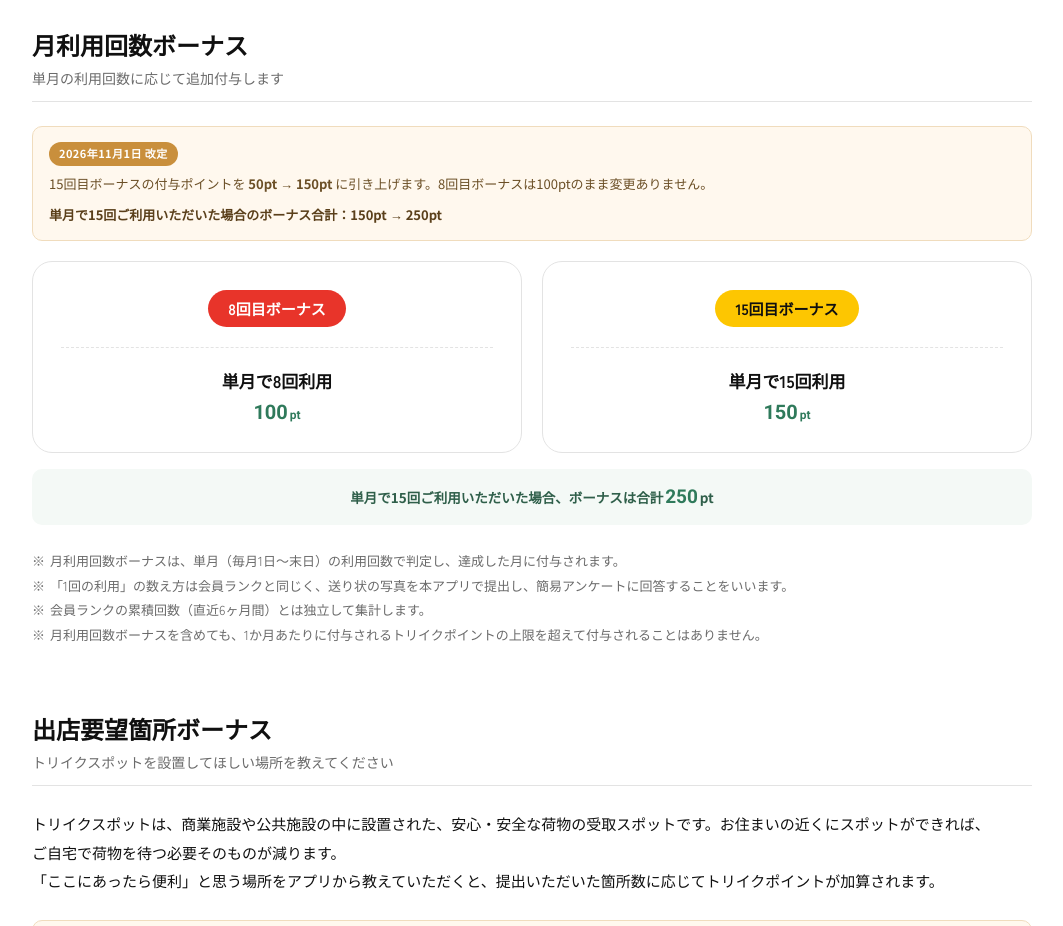
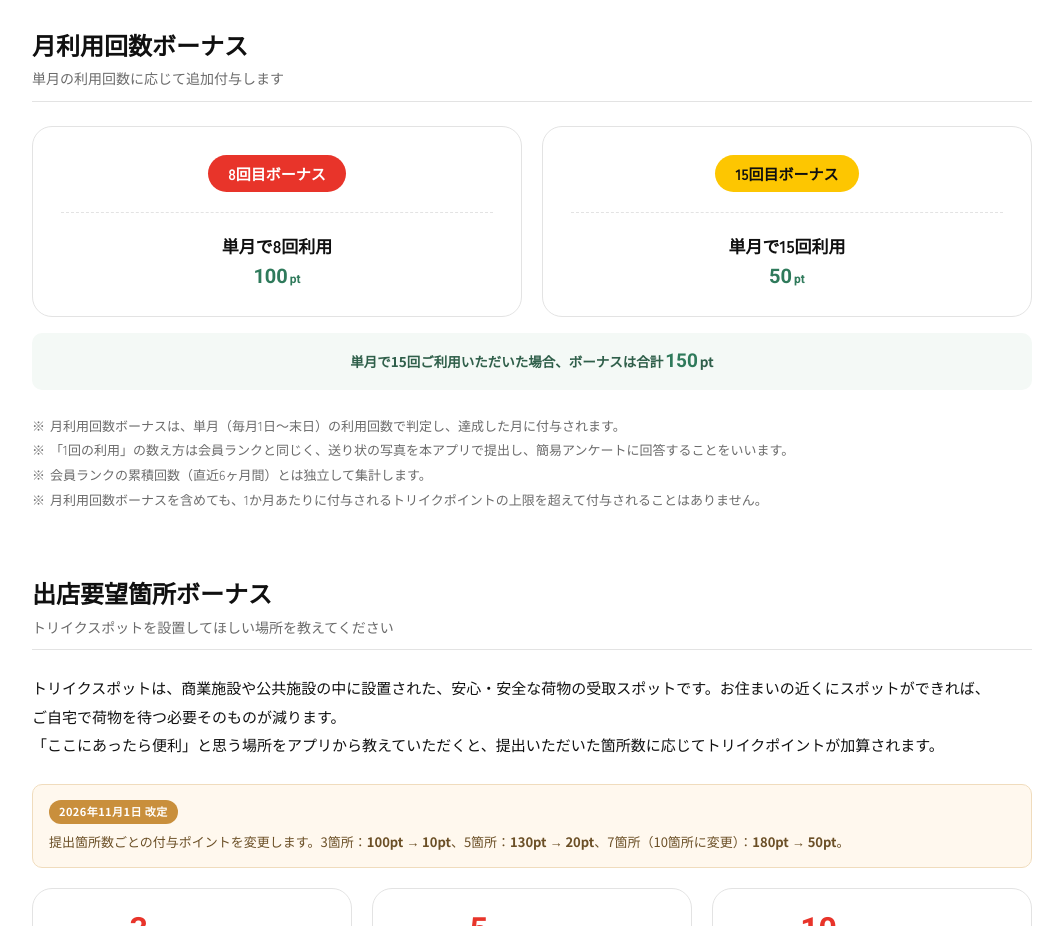
Before and after one commit to everywill-design/home, a plain HTML site: page home_point.html in a window 1280 px wide. Shown: the part 4100-5026 px from the top of the page, without its empty margins (108-1171 px from the left). Drawn offline with Linux system fonts and the light colour scheme.

Commit message:
home_point.html：11月の15回目のボーナスの表記を管理画面の値（50pt）にそろえた

```diff
--- a/home_point.html
+++ b/home_point.html
@@ -603,12 +603,6 @@
       <h2>月利用回数ボーナス<small>単月の利用回数に応じて追加付与します</small></h2>
     </div>
 
-    <div class="pt-revise">
-      <span class="pt-revise-head">2026年11月1日 改定</span>
-      <p>15回目ボーナスの付与ポイントを <strong>50pt → 150pt</strong> に引き上げます。8回目ボーナスは100ptのまま変更ありません。</p>
-      <p class="pt-revise-sum">単月で15回ご利用いただいた場合のボーナス合計：150pt → 250pt</p>
-    </div>
-
     <ul class="pt-bonus">
       <li class="pt-bonus-card">
         <span class="pt-bonus-badge pt-bonus-badge-1">8回目ボーナス</span>
@@ -618,12 +612,12 @@
       <li class="pt-bonus-card">
         <span class="pt-bonus-badge pt-bonus-badge-2">15回目ボーナス</span>
         <p class="pt-bonus-cond">単月で15回利用</p>
-        <span class="pt-bonus-pt">150<span class="pt-unit">pt</span></span>
+        <span class="pt-bonus-pt">50<span class="pt-unit">pt</span></span>
       </li>
     </ul>
 
     <p class="pt-total">
-      単月で15回ご利用いただいた場合、ボーナスは合計<span class="pt-total-num">250</span>pt
+      単月で15回ご利用いただいた場合、ボーナスは合計<span class="pt-total-num">150</span>pt
     </p>
 
     <ul class="pt-notes">
```
